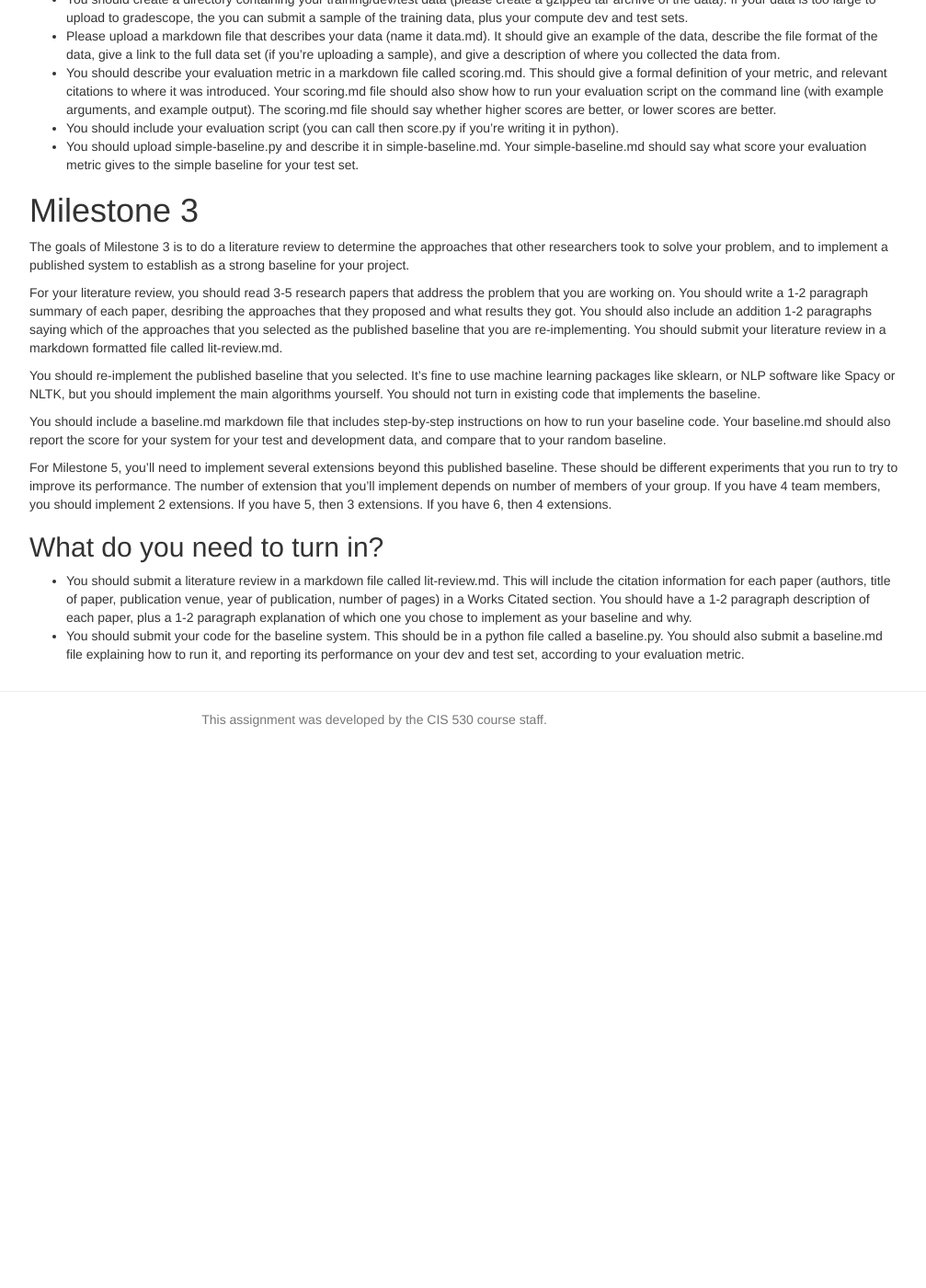
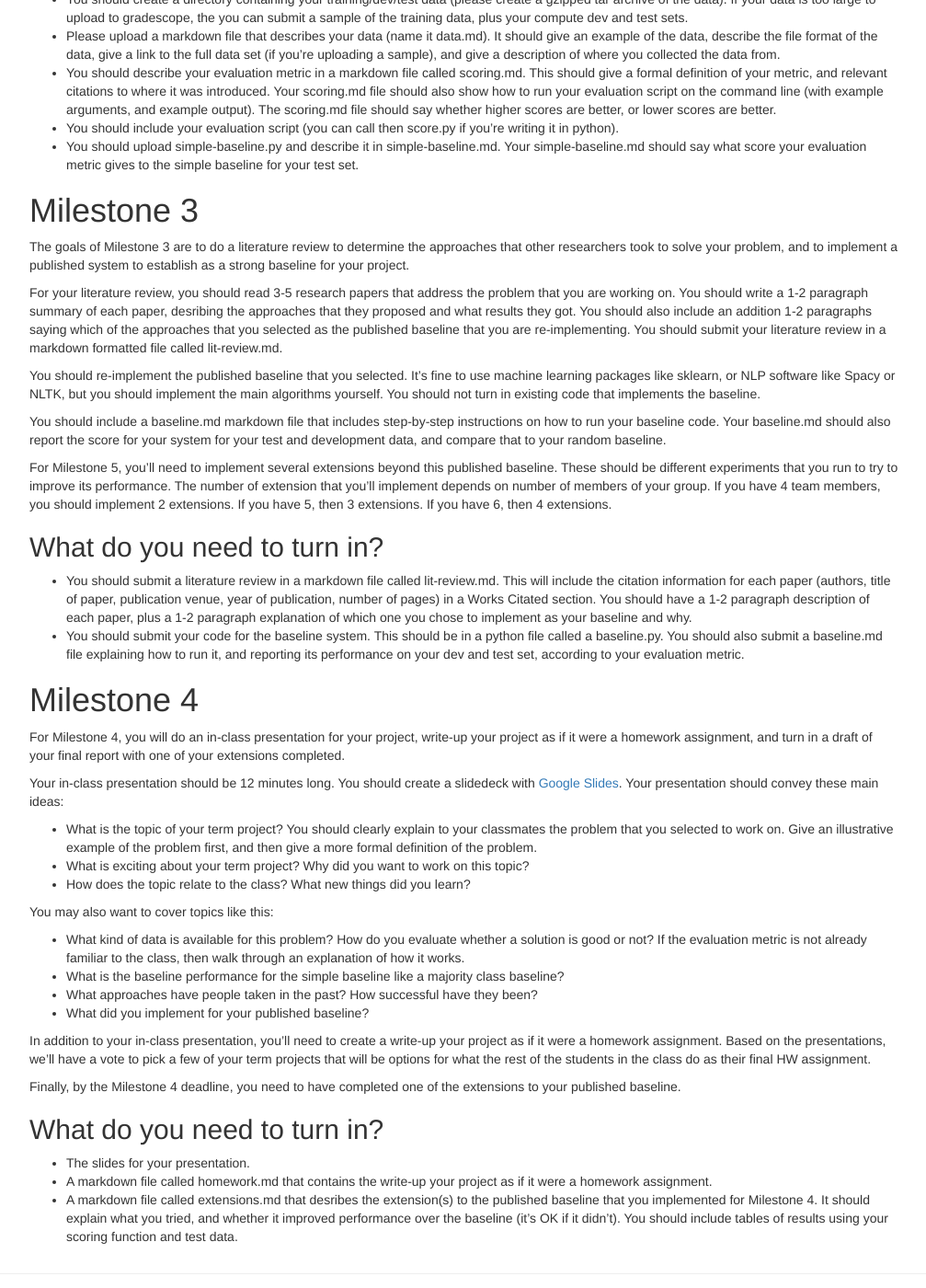
Before and after one commit to computational-linguistics-class/computational-linguistics-class.github.io, a Jekyll site: the page built from term-project.md, in a window 1280 px wide and 1400 px high, scrolled down 6474 px. Shown: the whole window at 92% size, without its empty margins (233-1240 px from the left). Built offline with Jekyll 4.4.1, drawn with Linux system fonts in a browser that asks for light colours; nearby versions of some CDN libraries; a script that is not in the unit is left out; comment, search, counter and statistics services are not loaded; before the commit the page ends 7296 px from its top, so only the background shows below that; some of the changed text lies outside the part shown.

Commit message:
Milestone 4 description.

```diff
--- a/term-project.md
+++ b/term-project.md
@@ -19,13 +19,13 @@ deliverables:
       description: Milestone 3 - Implement a published baseline
       due_date: 2018-04-11T11:00:00EST
     -
-      description: Milestone 4 - Submit your project writeup and prepare a final project presentation.  Finish one of your extensions the public baseline (no late days allowed)
+      description: Milestone 4 -  Prepare a final project presentation, and create a write-up in the style of a homework assignment.  Finish one of your extensions the public baseline (no late days allowed for this Milestone).
       due_date: 2018-04-18T11:00:00EST
     -
       description: Vote on your favorite projects from the class
       due_date: 2018-04-18T12:00:00EST
     -
-      description: Milestone 5 - Finish all your extensions to the public baseline
+      description: Milestone 5 - Finish all your extensions to the public baseline, and submit your final project writeup.
       due_date: 2018-04-25T12:00:00EST
     -
       description: Do one or more of the your classmates' projects
@@ -364,7 +364,7 @@ You should write a python program that will generate the output for the baseline
 <a name="milestone-3"></a>
 # Milestone 3
 
-The goals of Milestone 3 is to do a literature review to determine the approaches that other researchers took to solve your problem, and to implement a published system to establish as a strong baseline for your project.
+The goals of Milestone 3 are to do a literature review to determine the approaches that other researchers took to solve your problem, and to implement a published system to establish as a strong baseline for your project.
 
 For your literature review, you should read 3-5 research papers that address the problem that you are working on.  You should write a 1-2 paragraph summary of each paper, desribing the approaches that they proposed and what results they got.  You should also include an addition 1-2 paragraphs saying which of the approaches that you selected as the published baseline that you are re-implementing.  You should submit your literature review in a markdown formatted file called lit-review.md.
 
@@ -380,3 +380,33 @@ For Milestone 5, you'll need to implement several extensions beyond this publish
 
 * You should submit a literature review in a markdown file called lit-review.md.  This will include the citation information for each paper  (authors, title of paper, publication venue, year of publication, number of pages) in a Works Citated section. You should have a 1-2 paragraph description of each paper, plus a 1-2 paragraph explanation of which one you chose to implement as your baseline and why.
 * You should submit your code for the baseline system.  This should be in a python file called a baseline.py.  You should also submit a baseline.md file explaining how to run it, and reporting its performance on your dev and test set, according to your evaluation metric.
+
+
+
+
+<a name="milestone-4"></a>
+# Milestone 4
+
+For Milestone 4, you will do an in-class presentation for your project, write-up your project as if it were a homework assignment, and turn in a draft of your final report with one of your extensions completed.
+
+Your in-class presentation should be 12 minutes long.  You should create a slidedeck with [Google Slides](https://www.google.com/slides/about/).  Your presentation should convey  these main ideas:
+* What is the topic of your term project?  You should clearly explain to your classmates the problem that you selected to work on.  Give an illustrative example of the problem first, and then give a more formal definition of the problem.
+* What is exciting about your term project?  Why did you want to work on this topic?
+* How does the topic relate to the class? What new things did you learn?
+
+You may also want to cover topics like this:
+* What kind of data is available for this problem?  How do you evaluate whether a solution is good or not?  If the evaluation metric is not already familiar to the class, then walk through an explanation of how it works.
+* What is the baseline performance for the simple baseline like a majority class baseline?
+* What approaches have people taken in the past?  How successful have they been?
+* What did you implement for your published baseline?
+
+In addition to your in-class presentation, you'll need to create a write-up your project as if it were a homework assignment.  Based on the presentations, we'll have a vote to pick a few of your term projects that will be options for what the rest of the students in the class do as their final HW assignment.
+
+Finally, by the Milestone 4 deadline, you need to have completed one of the extensions to your published baseline.
+
+## What do you need to turn in?
+
+
+* The slides for your presentation.
+* A markdown file called homework.md that contains the write-up your project as if it were a homework assignment.
+* A markdown file called extensions.md that desribes the extension(s) to the published baseline that you implemented for Milestone 4.  It should explain what you tried, and whether it improved performance over the baseline (it's OK if it didn't).  You should include tables of results using your scoring function and test data.
```
